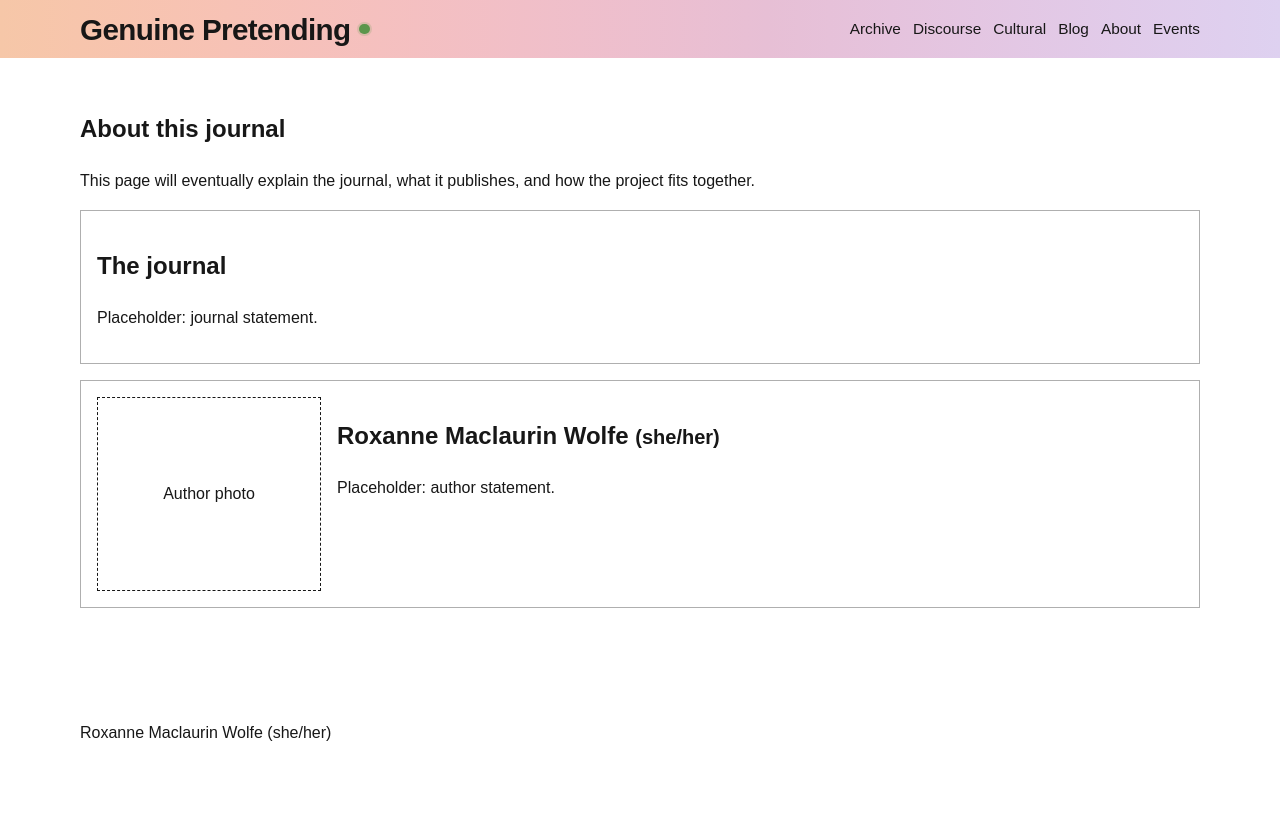
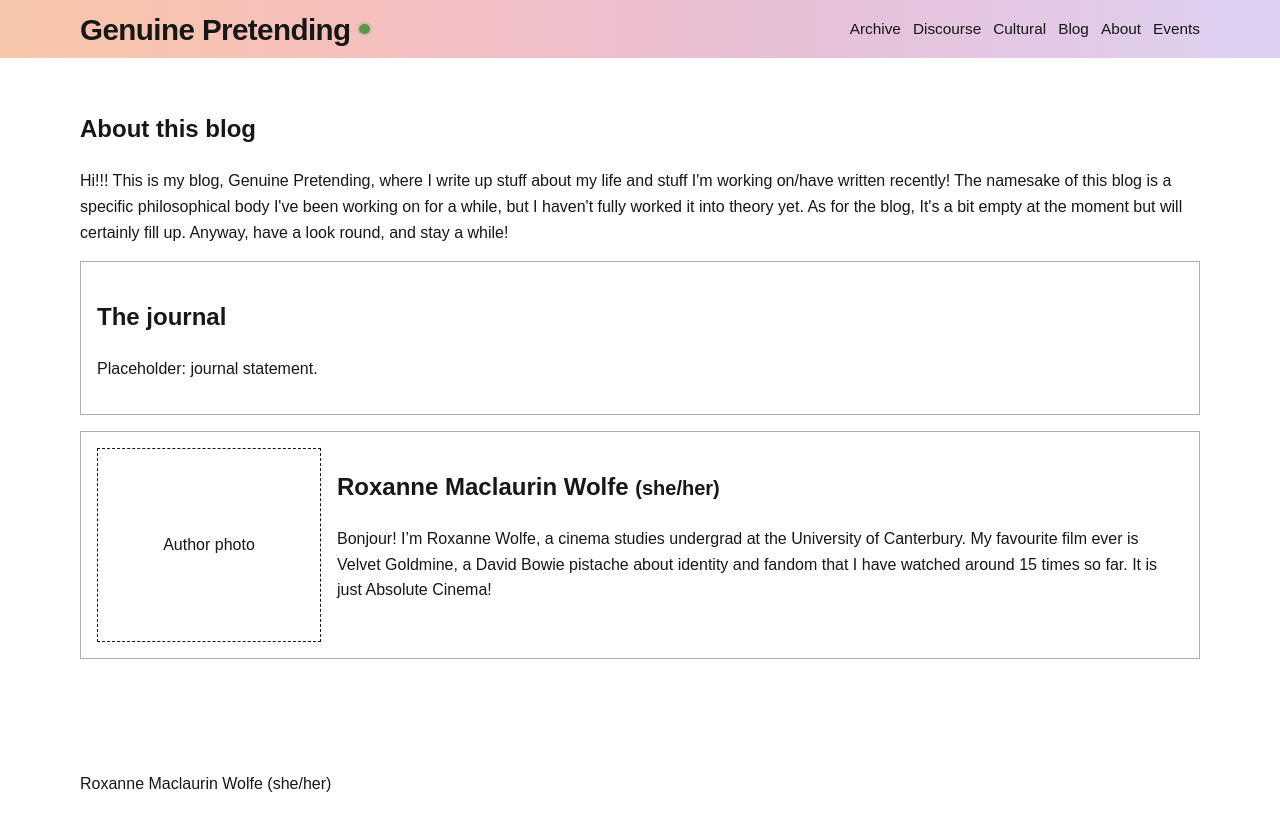
Before and after one commit to roxannewolfe/roxannewolfe.github.io, a Jekyll site: the page built from about/index.html, in a window 1280 px wide. Shown: the top 831 px of the page. Built offline with Jekyll 4.4.1, drawn with Linux system fonts in a browser that asks for light colours.

Commit message:
Revise title and introduction in about.yml
Updated the title and intro text for the blog.

```diff
--- a/content/_data/about.yml
+++ b/content/_data/about.yml
@@ -1,6 +1,6 @@
-title: "About this journal"
+title: "About this blog"
 intro: >
-  This page will eventually explain the journal, what it publishes, and how the project fits together.
+  Hi!!! This is my blog, Genuine Pretending, where I write up stuff about my life and stuff I'm working on/have written recently! The namesake of this blog is a specific philosophical body I've been working on for a while, but I haven't fully worked it into theory yet. As for the blog, It's a bit empty at the moment but will certainly fill up. Anyway, have a look round, and stay a while!
 journal:
   heading: "The journal"
   body: "Placeholder: journal statement."
@@ -8,4 +8,4 @@ author:
   name: "Roxanne Maclaurin Wolfe"
   pronouns: "she/her"
   photo_placeholder: "Author photo"
-  body: "Placeholder: author statement."
+  body: "Bonjour! I'm Roxanne Wolfe, a cinema studies undergrad at the University of Canterbury. My favourite film ever is Velvet Goldmine, a David Bowie pistache about identity and fandom that I have watched around 15 times so far. It is just Absolute Cinema!"
```
